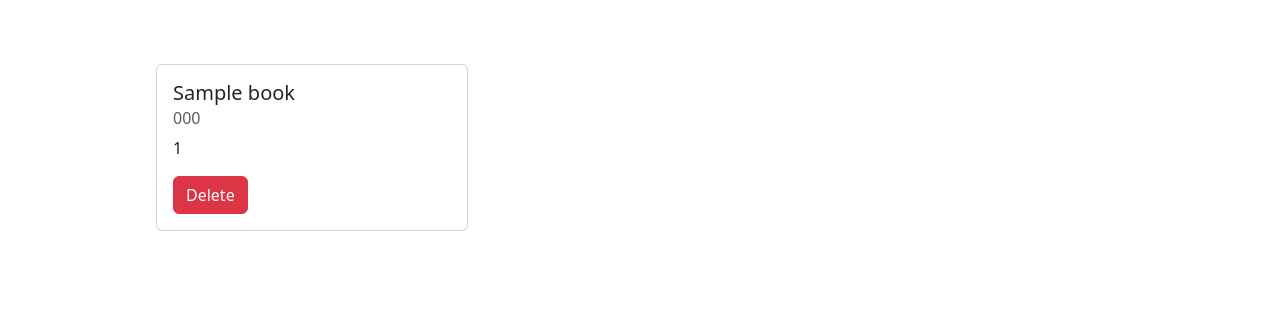
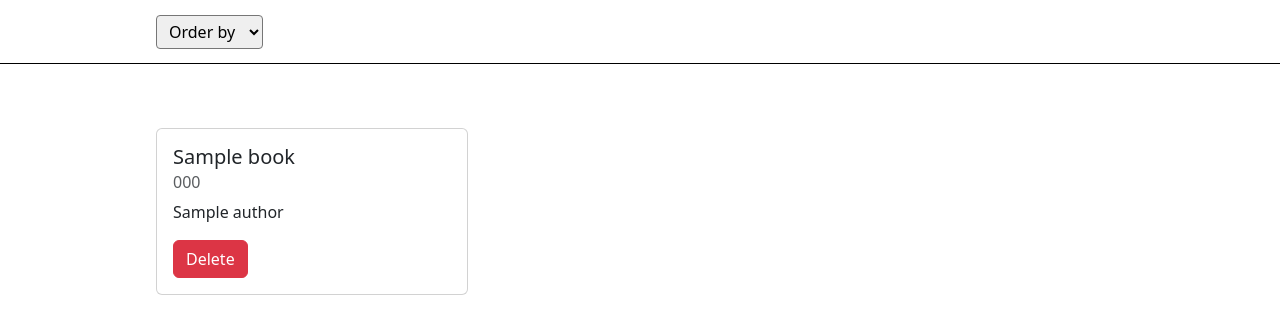
Before and after one commit to GerritHillebrecht/masterschool-book-alchemy, a Flask app: template templates/home.html in a window 1280 px wide. Shown: the top 334 px of the page. Run offline with Flask 3, Linux system fonts and the light colour scheme; the template is opened without the code that fills it: most values are stand-ins (such as "Sample title", 1, 10 or a date in 2020); parts of the project's set-up code (start-up, migrations or seed data) failed here and were passed over.

Commit message:
[feat] added sorting functionality

```diff
--- a/data_models.py
+++ b/data_models.py
@@ -16,7 +16,10 @@ class ToDictMixin:
         visited.add(self)
 
         # Add table-columns with values to dict
-        dict_representation = {c.name: getattr(self, c.name) for c in self.__table__.columns}
+        dict_representation = {
+            c.name: getattr(self, c.name)
+            for c in self.__table__.columns
+        }
 
         # Add relationships if existing
         for rel in self.__mapper__.relationships:
--- a/main.py
+++ b/main.py
@@ -2,6 +2,8 @@ import os
 
 from flask import Flask, request, jsonify, render_template
 from flask_cors import CORS
+
+from sqlalchemy import desc, asc
 
 from data_models import db, Author, Book
 
@@ -25,11 +27,19 @@ def get_populate_database():
 
 @app.get("/")
 def get_home():
+    sort_by = request.args.get("sort_by", "id")
+    sort_order = request.args.get("sort_order", "desc")
+
+    if sort_by == "author":
+        sort_by_clause = desc(Author.name) if sort_order == "desc" else asc(Author.name)
+    else:
+        sort_by_clause = desc(sort_by) if sort_order == "desc" else asc(sort_by)
+
     books = [
         book.to_dict()
         for book in db.session.query(Book)
         .join(Author)
-        .order_by(Book.id.desc())
+        .order_by(sort_by_clause)
         .all()
     ]
     return render_template("home.html", books=books), 200
--- a/static/js/crud.js
+++ b/static/js/crud.js
@@ -1,9 +1,17 @@
 BASE_URL = "http://localhost:3000/api/v1"
 
+sorting_select = document.getElementById("sorting_select")
+
+sorting_select.addEventListener("change", ({target: {value}}) => {
+    const [sort_by, sort_order] = value.split(":");
+    const newURL = `${window.location.origin}?sort_by=${sort_by}&sort_order=${sort_order}`;
+
+    window.location.href = newURL;
+})
+
 delete_buttons = document.querySelectorAll("button[data-book-delete]")
-
 delete_buttons.forEach(button => button.addEventListener("click", async (e) => {
-        if (confirm(`Do you really want to delete book ${button.dataset.bookDelete}?`)) {
+        if (confirm(`Do you really want to delete book "${button.dataset.bookTitle}"?`)) {
             try {
                 res = await delete_book(button.dataset.bookDelete)
                 deleted_book = await res.json()
--- a/static/style.css
+++ b/static/style.css
@@ -8,3 +8,26 @@
     grid-template-columns: repeat(3, 1fr);
     gap: 1rem;
 }
+
+header {
+    position: sticky;
+    top: 0;
+    z-index: 10;
+    border-bottom: 1px solid black;
+    width: 100%;
+    display: flex;
+    align-items: center;
+    height: 4rem;
+}
+
+header nav {
+    width: 100%;
+    max-width: 1000px;
+    margin-inline: auto;
+    padding-inline: 1rem;
+}
+
+header nav select {
+    padding: 0.25rem 0.5rem;
+    border-radius: 0.25rem;
+}
--- a/templates/home.html
+++ b/templates/home.html
@@ -9,14 +9,29 @@ Blog
 {% endblock %}
 
 {% block content %}
+<header>
+    <nav>
+        <select id="sorting_select">
+            <option>Order by</option>
+            <option value="id:desc">Latest &#8595;</option>
+            <option value="id:asc">Oldest &#8593;</option>
+            <option value="title:asc">title &#8593;</option>
+            <option value="title:desc">title &#8595;</option>
+            <option value="author:asc">author &#8593;</option>
+            <option value="author:desc">author  &#8595;</option>
+            <option value="isbn:asc">ISBN &#8593;</option>
+            <option value="isbn:desc">ISBN  &#8595;</option>
+        </select>
+    </nav>
+</header>
 <div class="book-cards">
     {% for book in books %}
     <div class="card">
         <div class="card-body">
             <h5 class="card-title">{{ book.title }}</h5>
             <h6 class="card-subtitle mb-2 text-body-secondary">{{ book.isbn }}</h6>
-            <p class="card-text">{{ book.author_id }}</p>
-            <button data-book-delete="{{book.get('id')}}" class="btn btn-danger">Delete</button>
+            <p class="card-text">{{ book.author.name }}</p>
+            <button data-book-delete="{{book.get('id')}}" data-book-title="{{book.get('title')}}" class="btn btn-danger">Delete</button>
         </div>
     </div>
     {% endfor %}
```
Also changed, not shown: data/library.sqlite.
